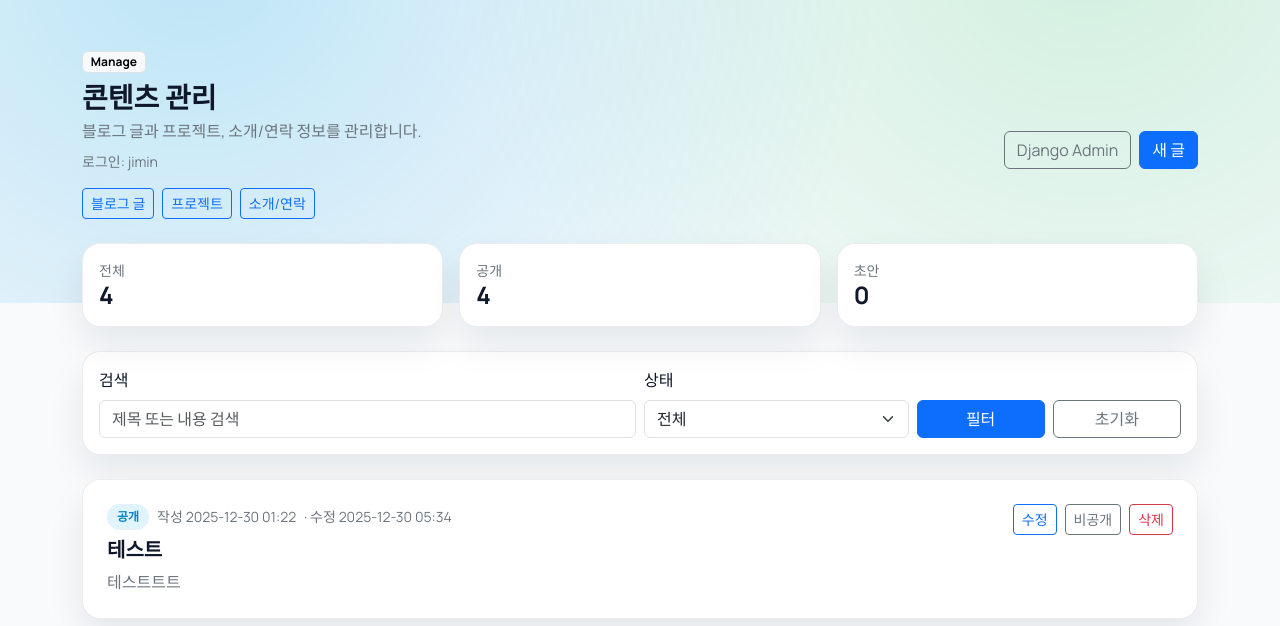
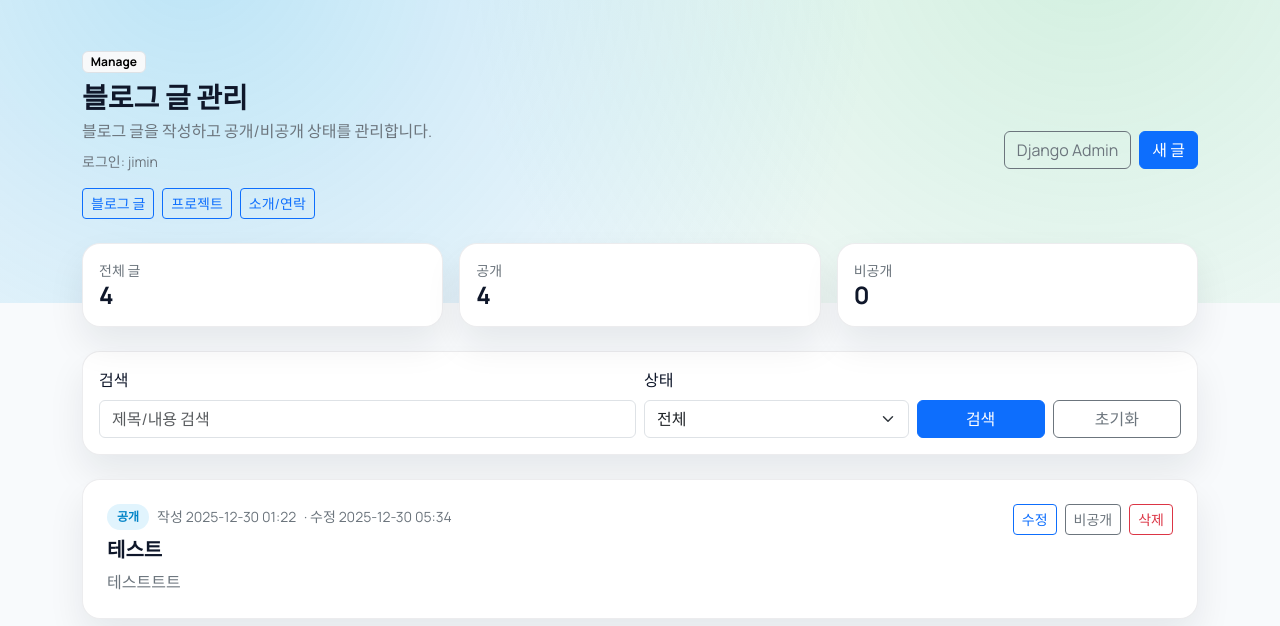
Before and after one commit to jimin-vision/vision_jimin_django, a Django app: page /manage/ in a window 1280 px wide. Shown: the part 57-683 px from the top of the page. Run offline with Django 5.2, Linux system fonts and the light colour scheme; a user stored in the database is signed in; data comes from the database, SQL or seed files in the repository; both versions use the stored data as it was after the commit.

Commit message:
완성본
추후 진 최종 완성도 생길 예정

```diff
--- a/blog/templates/blog/manage/base.html
+++ b/blog/templates/blog/manage/base.html
@@ -31,8 +31,8 @@
   <span class="badge text-bg-light border mb-2">Manage</span>
   <div class="d-flex flex-wrap align-items-center justify-content-between gap-3">
     <div>
-      <h1 class="h3 fw-bold mb-1">콘텐츠 관리</h1>
-      <p class="text-secondary mb-0">블로그 글과 프로젝트, 소개/연락 정보를 관리합니다.</p>
+      <h1 class="h3 fw-bold mb-1">{% block manage_title %}콘텐츠 관리{% endblock %}</h1>
+      <p class="text-secondary mb-0">{% block manage_description %}블로그/프로젝트/소개·연락을 관리합니다.{% endblock %}</p>
       <div class="small text-secondary mt-2">로그인: {{ request.user.username }}</div>
       <div class="d-flex flex-wrap gap-2 mt-3">
         <a class="btn btn-sm btn-outline-primary" href="{% url 'manage_post_list' %}">블로그 글</a>
--- a/blog/templates/blog/manage/post_confirm_delete.html
+++ b/blog/templates/blog/manage/post_confirm_delete.html
@@ -1,11 +1,13 @@
 {% extends "blog/manage/base.html" %}
+{% block manage_title %}블로그 글 삭제{% endblock %}
+{% block manage_description %}삭제 전에 글 제목을 확인하세요.{% endblock %}
 
 {% block manage_content %}
 <div class="surface p-4">
   <h2 class="h5 fw-bold mb-3">삭제 확인</h2>
-  <p class="text-secondary mb-4">정말로 이 글을 삭제할까요? 삭제 후에는 복구할 수 없습니다.</p>
+  <p class="text-secondary mb-4">정말로 삭제할까요? 삭제 후에는 복구할 수 없습니다.</p>
   <div class="mb-4">
-    <div class="small text-secondary mb-1">대상 글</div>
+    <div class="small text-secondary mb-1">삭제할 글</div>
     <div class="fw-semibold">{{ post.title }}</div>
   </div>
   <form method="post">
--- a/blog/templates/blog/manage/post_form.html
+++ b/blog/templates/blog/manage/post_form.html
@@ -1,4 +1,6 @@
 {% extends "blog/manage/base.html" %}
+{% block manage_title %}{% if is_edit %}블로그 글 수정{% else %}블로그 글 작성{% endif %}{% endblock %}
+{% block manage_description %}제목, 내용, 공개 상태를 입력합니다.{% endblock %}
 
 {% block manage_content %}
 <div class="surface p-4">
--- a/blog/templates/blog/manage/post_list.html
+++ b/blog/templates/blog/manage/post_list.html
@@ -1,10 +1,12 @@
 {% extends "blog/manage/base.html" %}
+{% block manage_title %}블로그 글 관리{% endblock %}
+{% block manage_description %}블로그 글을 작성하고 공개/비공개 상태를 관리합니다.{% endblock %}
 
 {% block manage_content %}
 <div class="row g-3 mb-4">
   <div class="col-md-4">
     <div class="surface p-3">
-      <div class="text-secondary small">전체</div>
+      <div class="text-secondary small">전체 글</div>
       <div class="h4 fw-bold mb-0">{{ total_count }}</div>
     </div>
   </div>
@@ -16,7 +18,7 @@
   </div>
   <div class="col-md-4">
     <div class="surface p-3">
-      <div class="text-secondary small">초안</div>
+      <div class="text-secondary small">비공개</div>
       <div class="h4 fw-bold mb-0">{{ draft_count }}</div>
     </div>
   </div>
@@ -26,7 +28,7 @@
   <div class="row g-2 align-items-end">
     <div class="col-md-6">
       <label class="form-label">검색</label>
-      <input class="form-control" type="search" name="q" placeholder="제목 또는 내용 검색" value="{{ query }}">
+      <input class="form-control" type="search" name="q" placeholder="제목/내용 검색" value="{{ query }}">
     </div>
     <div class="col-md-3">
       <label class="form-label">상태</label>
@@ -37,7 +39,7 @@
       </select>
     </div>
     <div class="col-md-3 d-flex gap-2">
-      <button class="btn btn-primary w-100" type="submit">필터</button>
+      <button class="btn btn-primary w-100" type="submit">검색</button>
       <a class="btn btn-outline-secondary w-100" href="{% url 'manage_post_list' %}">초기화</a>
     </div>
   </div>
@@ -51,7 +53,7 @@
           {% if post.status == "published" %}
             <span class="status-badge status-published">공개</span>
           {% else %}
-            <span class="status-badge status-draft">초안</span>
+            <span class="status-badge status-draft">비공개</span>
           {% endif %}
           <span class="small text-secondary">작성 {{ post.created_at|date:"Y-m-d H:i" }}</span>
           {% if post.updated_at %}
@@ -77,7 +79,7 @@
     </div>
   </div>
 {% empty %}
-  <div class="alert alert-light border">글이 없습니다. 새 글을 작성해 주세요.</div>
+  <div class="alert alert-light border">작성된 글이 없습니다. 새 글을 작성해 주세요.</div>
 {% endfor %}
 
 {% if page_obj.has_other_pages %}
--- a/pages/templates/pages/about.html
+++ b/pages/templates/pages/about.html
@@ -15,7 +15,7 @@
         <h2 class="h5 fw-bold mb-3">한 줄 소개(Headline)</h2>
         <p class="mb-4">{{ profile.headline|default:"준비중" }}</p>
         <h3 class="h6 fw-bold">요약(Summary)</h3>
-        <p class="text-secondary mb-0">{{ profile.summary|default:"소개 내용을 입력해 주세요." }}</p>
+        <p class="text-secondary mb-0">{{ profile.summary|default:"소개 내용을 입력해 주세요."|linebreaksbr }}</p>
       </div>
     </div>
     <div class="col-lg-5">
--- a/pages/templates/pages/home.html
+++ b/pages/templates/pages/home.html
@@ -16,7 +16,7 @@
         {% else %}
           <h1 class="display-5 fw-bold hero-title mb-3">{{ request.user.username }}</h1>
         {% endif %}
-        <p class="text-secondary fs-5 mb-4">{{ profile.summary|default:"소개를 입력해 주세요." }}</p>
+        <p class="text-secondary fs-5 mb-4">{{ profile.summary|default:"소개를 입력해 주세요."|linebreaksbr }}</p>
       {% else %}
         <h1 class="display-6 fw-bold hero-title mb-3">로그인 후 내 포트폴리오를 확인할 수 있습니다.</h1>
         <p class="text-secondary fs-5 mb-4">소개, 연락처, 프로젝트 정보는 로그인 후 표시됩니다.</p>
--- a/pages/templates/pages/manage/profile_form.html
+++ b/pages/templates/pages/manage/profile_form.html
@@ -1,4 +1,6 @@
 {% extends "blog/manage/base.html" %}
+{% block manage_title %}소개/연락 관리{% endblock %}
+{% block manage_description %}홈/소개/연락에 표시되는 정보를 수정합니다.{% endblock %}
 
 {% block manage_actions %}
   <a class="btn btn-outline-secondary" href="/admin/">Django Admin</a>
--- a/pages/templates/pages/manage/project_confirm_delete.html
+++ b/pages/templates/pages/manage/project_confirm_delete.html
@@ -1,4 +1,6 @@
 {% extends "blog/manage/base.html" %}
+{% block manage_title %}프로젝트 삭제{% endblock %}
+{% block manage_description %}삭제 전에 프로젝트 이름을 확인하세요.{% endblock %}
 
 {% block manage_actions %}
   <a class="btn btn-outline-secondary" href="/admin/">Django Admin</a>
@@ -8,9 +10,9 @@
 {% block manage_content %}
 <div class="surface p-4">
   <h2 class="h5 fw-bold mb-3">삭제 확인</h2>
-  <p class="text-secondary mb-4">정말로 이 프로젝트를 삭제할까요? 삭제 후에는 복구할 수 없습니다.</p>
+  <p class="text-secondary mb-4">정말로 삭제할까요? 삭제 후에는 복구할 수 없습니다.</p>
   <div class="mb-4">
-    <div class="small text-secondary mb-1">대상 프로젝트</div>
+    <div class="small text-secondary mb-1">삭제할 프로젝트</div>
     <div class="fw-semibold">{{ project.name }}</div>
   </div>
   <form method="post">
--- a/pages/templates/pages/manage/project_form.html
+++ b/pages/templates/pages/manage/project_form.html
@@ -1,4 +1,6 @@
 {% extends "blog/manage/base.html" %}
+{% block manage_title %}{% if is_edit %}프로젝트 수정{% else %}프로젝트 등록{% endif %}{% endblock %}
+{% block manage_description %}프로젝트 설명과 그래프 정보를 입력합니다.{% endblock %}
 
 {% block manage_actions %}
   <a class="btn btn-outline-secondary" href="/admin/">Django Admin</a>
@@ -7,7 +9,7 @@
 
 {% block manage_content %}
 <div class="surface p-4">
-  <h2 class="h5 fw-bold mb-3">{% if is_edit %}프로젝트 수정{% else %}새 프로젝트 작성{% endif %}</h2>
+  <h2 class="h5 fw-bold mb-3">{% if is_edit %}프로젝트 수정{% else %}새 프로젝트 등록{% endif %}</h2>
   <form method="post">
     {% csrf_token %}
     {% if form.non_field_errors %}
--- a/pages/templates/pages/manage/project_list.html
+++ b/pages/templates/pages/manage/project_list.html
@@ -1,4 +1,6 @@
 {% extends "blog/manage/base.html" %}
+{% block manage_title %}프로젝트 관리{% endblock %}
+{% block manage_description %}프로젝트 목록과 그래프 정보를 관리합니다.{% endblock %}
 
 {% block manage_actions %}
   <a class="btn btn-outline-secondary" href="/admin/">Django Admin</a>
@@ -58,6 +60,6 @@
     </div>
   </div>
 {% empty %}
-  <div class="alert alert-light border">프로젝트가 없습니다. 새 프로젝트를 작성해 주세요.</div>
+  <div class="alert alert-light border">프로젝트가 없습니다. 새 프로젝트를 등록해 주세요.</div>
 {% endfor %}
 {% endblock %}
```
Also changed, not shown: db.sqlite3.
